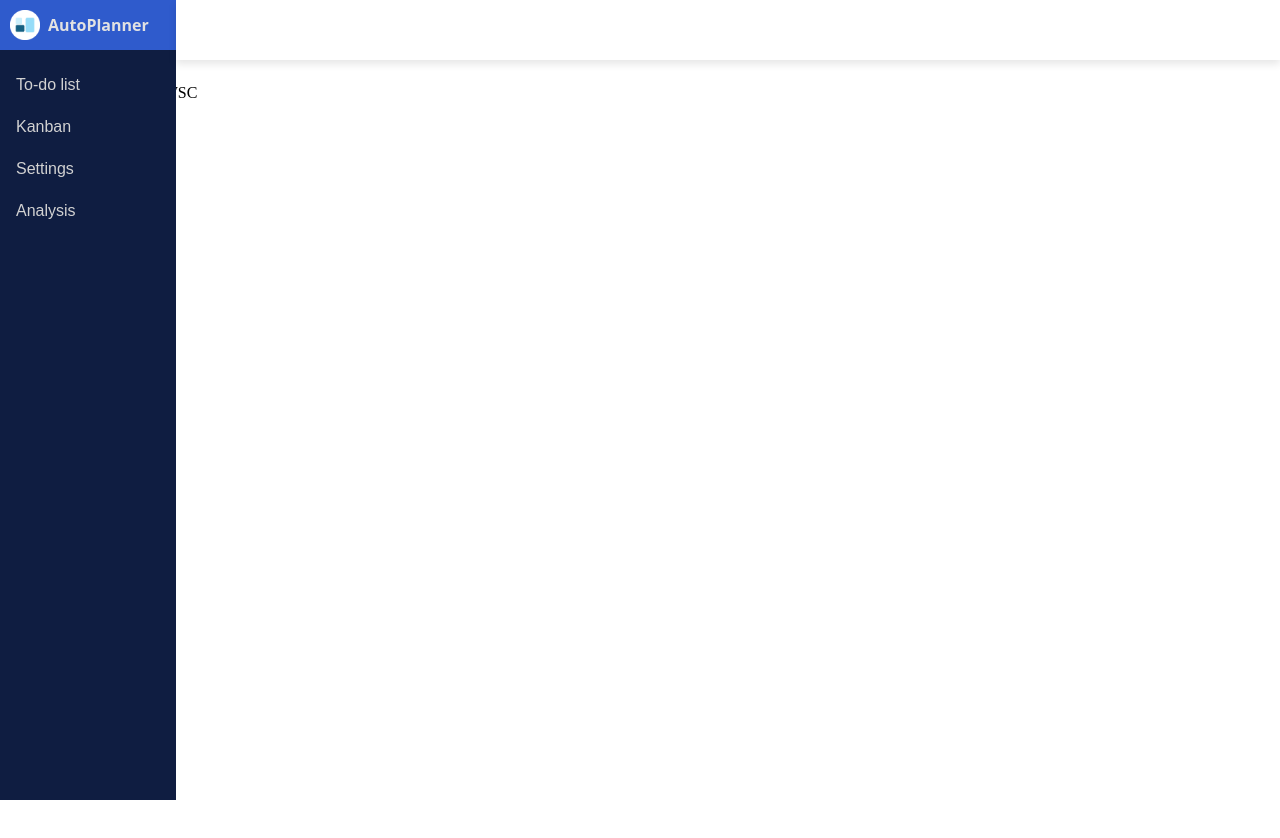
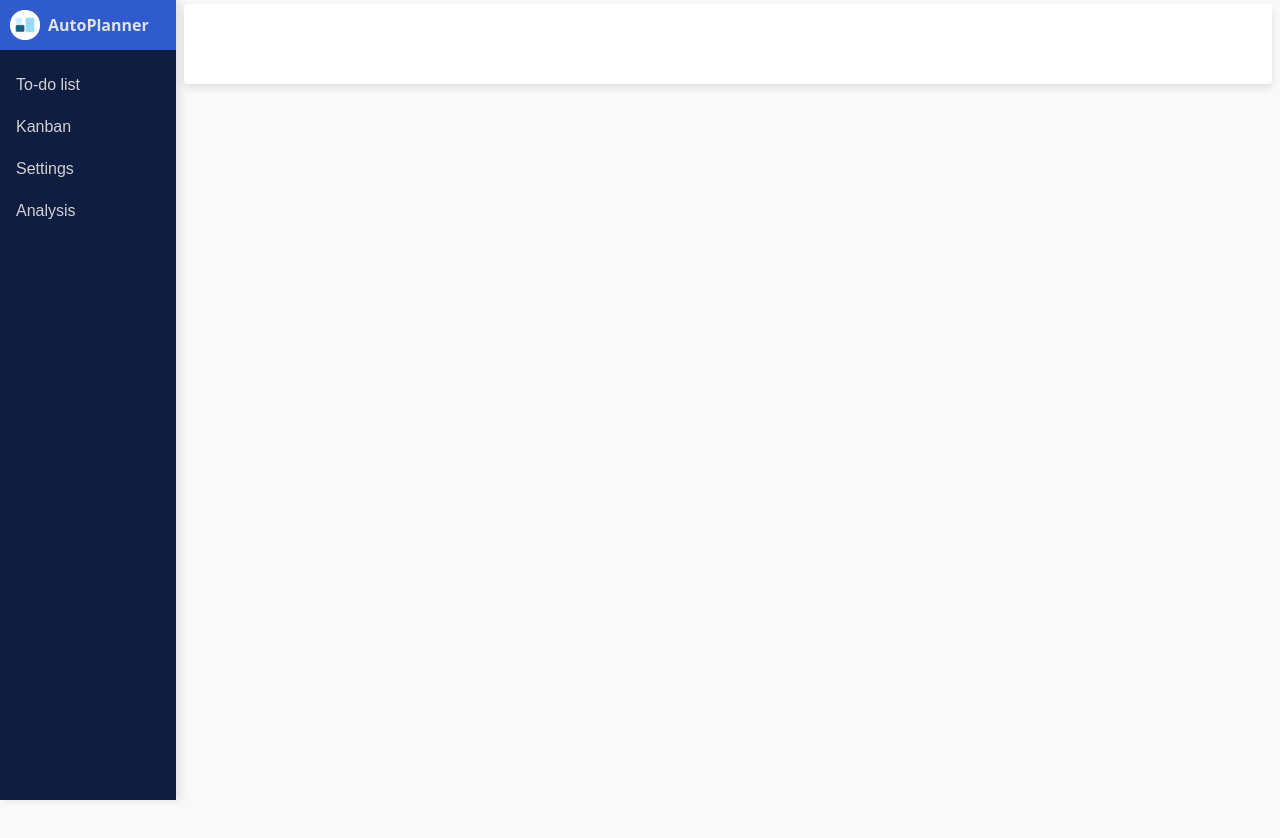
Before and after one commit to EngrMatt/AutoPlanner, a Nuxt app: page / in a window 1280 px wide. Shown: the top 838 px of the page. Built offline with nearby package versions, Linux system fonts and the light colour scheme.

Commit message:
style: 修正布局

```diff
--- a/app/app.vue
+++ b/app/app.vue
@@ -6,5 +6,6 @@ html, body {
   margin: 0;
   padding: 0;
   box-sizing: border-box;
+  background-color: rgb(249, 249, 249);
 }
 </style>
--- a/app/components/Header.vue
+++ b/app/components/Header.vue
@@ -7,7 +7,6 @@
 </template>
 
 <style scoped>
-
 .logo {
   transform: scaleX(0.95); /* 左右壓扁成80% */
   margin-top: 10px;
@@ -18,8 +17,17 @@
   display: flex;
   align-items: center;
   padding: 0 24px;
+  height: 80px;
   background-color: white;
-  box-shadow: 0 4px 8px rgba(0,0,0,0.1);
+
+  /* 讓 header 內縮 */
+  margin: 4px 8px; /* 上下 12px、左右 24px */
+  border-radius: 4px; /* 圓角 */
+  box-shadow: 0 4px 8px rgba(0, 0, 0, 0.1); /* 陰影讓效果更明顯 */
+}
+
+.title{
+    padding: 1px 1px 1px 1px;
 }
 
 </style>
--- a/app/components/Sidebar.vue
+++ b/app/components/Sidebar.vue
@@ -80,6 +80,7 @@ defineProps({
   flex-direction: column;
   background-color: #0f1d41 ; /* bg-gray-100 */
   color: rgb(226, 226, 226);
+  box-shadow: 4px 0 8px rgba(0, 0, 0, 0.1);
 }
 
 .menu-list {
--- a/app/layouts/default.vue
+++ b/app/layouts/default.vue
@@ -4,7 +4,7 @@
     <div class="main-wrapper">
       <Sidebar v-model:active="activeMenu" />
       <main class="content">
-        CWSC
+
         <NuxtPage :activeMenu="activeMenu" />
       </main>
     </div>
@@ -32,12 +32,8 @@ const activeMenu = ref('home')
   top: 0;
   left: 11rem; /* 留出 sidebar 寬度 */
   right: 0;
-  height: 60px; /* 跟你 Header.vue 一致 */
-  background-color: white;
   display: flex;
   align-items: center;
-  padding: 0 24px;
-  box-shadow: 0 4px 8px rgba(0,0,0,0.1);
   z-index: 20; /* 確保 header 蓋在 sidebar 上面 */
 }
 
@@ -52,12 +48,11 @@ const activeMenu = ref('home')
 }
 
 .main-wrapper {
-  margin-top: 60px; /* 預留 header 高度 */
-  margin-left: 8rem; /* 預留 sidebar 寬度 */
+  margin-top: 50px; /* 預留 header 高度 */
+  margin-left: 11rem; /* 預留 sidebar 寬度 */
   height: calc(100vh - 60px);
   overflow: auto;
   padding: 24px;
-  background-color: white;
 }
 
 </style>
```
